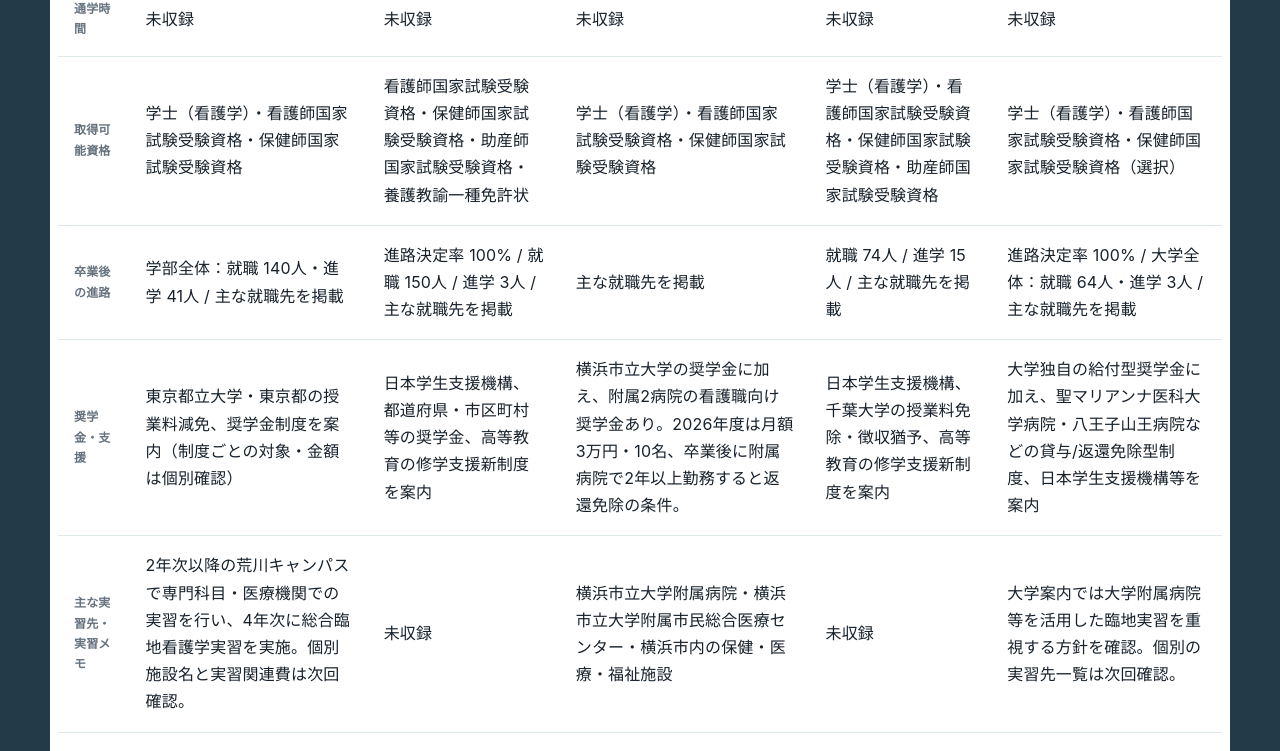
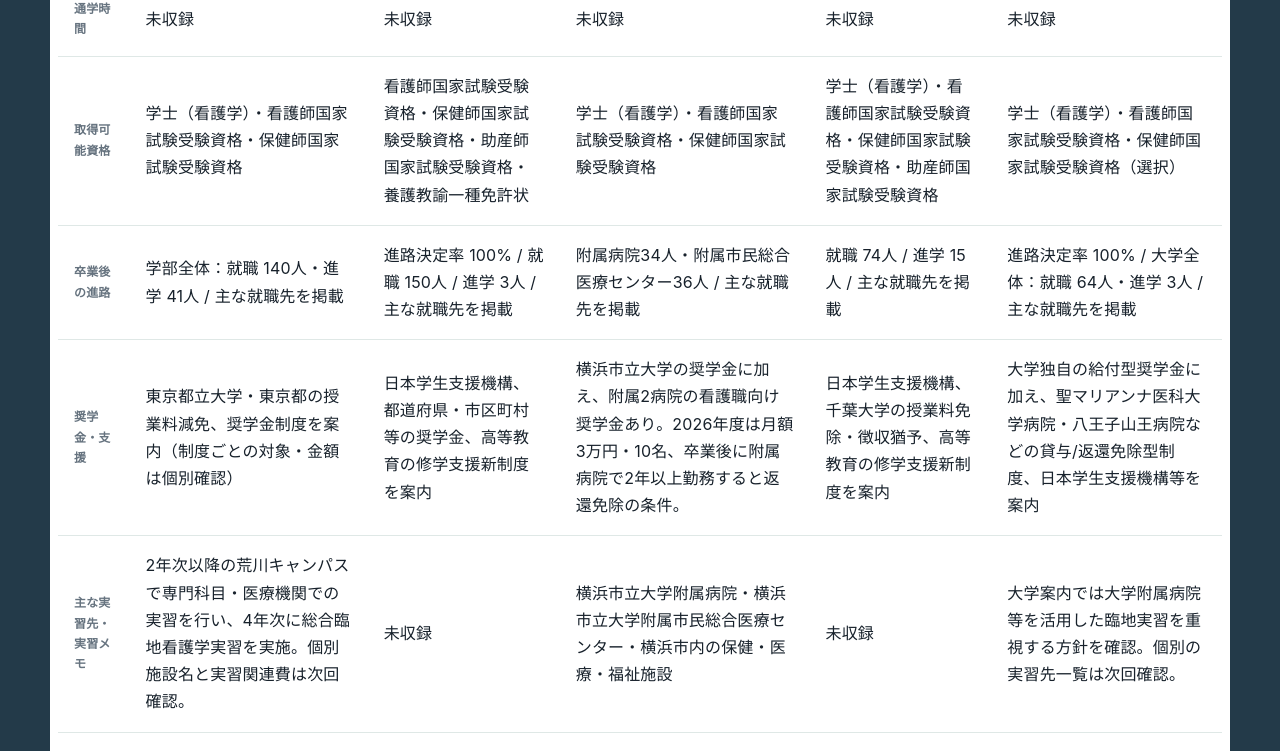
Before and after one commit to toneai0717-bit/kangoshi-shingaku-navi, a Next.js app: page / in a window 1280 px wide. Shown: the part 3269-4020 px from the top of the page. Built offline with nearby package versions, Linux system fonts and the light colour scheme.

Commit message:
Add admission and career breakdown details

```diff
--- a/app/data/schools.ts
+++ b/app/data/schools.ts
@@ -16,6 +16,10 @@ type RawSchool = {
     admissionCapacity?: number;
     qualifications?: string[];
   };
+  admissions?: Array<{
+    academicYear: number;
+    recruitment?: Record<string, number | string | null>;
+  }>;
   fees: Array<{
     academicYear: number;
     entranceExamFee?: number | Record<string, number>;
@@ -40,6 +44,7 @@ type RawSchool = {
     scope?: string;
     facultyWide?: { employed?: number; advancing?: number; careerDecisionRate?: number };
     universityWide?: { employed?: number; advancing?: number };
+    destinationsWithPublishedCounts?: Array<{ destination: string; count: number }>;
     mainDestinations?: string[];
   };
   financialAid?: { summary?: string };
@@ -74,6 +79,7 @@ export type School = {
   missingFields: string[];
   entranceExamFeeLabel: string;
   materialsCostLabel: string;
+  admissionSummary: string;
   careerSummary: string;
   scholarshipSummary: string;
   practiceSummary: string;
@@ -104,8 +110,28 @@ const formatCareerSummary = (career: RawSchool['career']) => {
   if (career.advancing !== undefined) parts.push(`進学 ${career.advancing}人`);
   if (career.facultyWide) parts.push(`学部全体：就職 ${career.facultyWide.employed ?? '—'}人・進学 ${career.facultyWide.advancing ?? '—'}人`);
   if (career.universityWide) parts.push(`大学全体：就職 ${career.universityWide.employed ?? '—'}人・進学 ${career.universityWide.advancing ?? '—'}人`);
+  if (career.destinationsWithPublishedCounts?.length) {
+    parts.push(career.destinationsWithPublishedCounts.map((item) => `${item.destination.replace('横浜市立大学', '')}${item.count}人`).join('・'));
+  }
   if (career.mainDestinations?.length) parts.push('主な就職先を掲載');
   return parts.join(' / ') || '主な就職先を掲載';
+};
+
+const formatAdmissionSummary = (admissions: RawSchool['admissions']) => {
+  const recruitment = admissions?.find((item) => item.academicYear === 2027)?.recruitment;
+  if (!recruitment) return '未収録';
+  const labels: Record<string, string> = {
+    comprehensive: '総合型',
+    schoolRecommendation: '学校推薦',
+    general: '一般',
+    commonTestUse: '共テ利用',
+    socialAdult: '社会人',
+    overseasReturnee: '海外帰国生',
+  };
+  return Object.entries(recruitment)
+    .filter(([, value]) => value !== null)
+    .map(([key, value]) => `${labels[key] ?? key}${typeof value === 'number' ? `${value}名` : value}`)
+    .join('・');
 };
 
 const formatEntranceExamFee = (fee: RawSchool['fees'][number]['entranceExamFee']) => {
@@ -165,6 +191,7 @@ const buildSchool = (raw: RawSchool): School => {
     missingFields: raw.dataQuality.missingFields,
     entranceExamFeeLabel: formatEntranceExamFee(fee?.entranceExamFee),
     materialsCostLabel: formatMaterialsCost(fee),
+    admissionSummary: formatAdmissionSummary(raw.admissions),
     careerSummary: formatCareerSummary(raw.career),
     scholarshipSummary: raw.financialAid?.summary ?? '未収録',
     practiceSummary: raw.practice?.sites?.join('・') ?? raw.practice?.notes ?? '未収録',
--- a/app/page.tsx
+++ b/app/page.tsx
@@ -83,6 +83,7 @@ export default function Home() {
 
         <section><div className="wrap"><div className="section-head"><div className="eyebrow">情報掲載方針</div><h2>判断に必要な情報を、分かりやすく。</h2><p>特定の学校を一律に評価するのではなく、進路を検討するための客観的な情報を整理して提供します。</p></div><div className="principles"><div className="principle"><div className="icon">✓</div><h3>広告と順位を分離</h3><p>学校からの広告掲載があっても、検索順位や比較評価には反映しません。</p></div><div className="principle"><div className="icon">↻</div><h3>年度と更新日を表示</h3><p>すべての主要数値に対象年度、取得日、データの定義を記載します。</p></div><div className="principle"><div className="icon">i</div><h3>欠けている情報も示す</h3><p>推定値や未確認情報を、確定データのように見せない設計を徹底します。</p></div></div></div></section>
         <section id="data-details"><div className="wrap"><div className="section-head"><div className="eyebrow">費用の内訳</div><h2>初期費用と教材・実習費も確認</h2><p>4年間の既知費用とは別に、出願時の検定料や、学校が公開している教材・実習関連費を表示しています。</p></div><div className="compare-wrap"><table className="compare-table"><thead><tr><th>費用項目</th>{schools.map((school) => <th key={school.id}>{school.name}</th>)}</tr></thead><tbody><tr><td>入試検定料</td>{schools.map((school) => <td key={school.id}>{school.entranceExamFeeLabel}</td>)}</tr><tr><td>教材・実習費</td>{schools.map((school) => <td key={school.id}>{school.materialsCostLabel}</td>)}</tr></tbody></table></div></div></section>
+        <section id="admissions-details"><div className="wrap"><div className="section-head"><div className="eyebrow">入試情報</div><h2>募集枠の違いも確認</h2><p>2027年度の公式募集人員を、学校ごとの選抜区分で整理しています。若干名は公式表記のままです。</p></div><div className="compare-wrap"><table className="compare-table"><thead><tr><th>2027年度募集枠</th>{schools.map((school) => <th key={school.id}>{school.name}</th>)}</tr></thead><tbody><tr><td>選抜区分別</td>{schools.map((school) => <td key={school.id}>{school.admissionSummary}</td>)}</tr></tbody></table></div></div></section>
       </main>
 
       <footer><div className="wrap"><div className="footer-grid"><div><div className="brand footer-brand"><span className="logo">看</span>看護進学ナビ</div><p>数字と根拠から、納得できる進路選びを支える比較サービス。</p></div><div><b>このサイトについて</b><p>{datasetMeta.schoolCount}校の公式情報を初回接続しています。未収録項目は確定情報のように表示せず、順次追加します。</p></div></div><div className="disclaimer">© 2026 看護進学ナビ。初回データ最終確認：{datasetMeta.collectedAt.replaceAll('-', '.')}。</div></div></footer>
--- a/data/research/kanto-nursing-5-2026-08-26.json
+++ b/data/research/kanto-nursing-5-2026-08-26.json
@@ -289,6 +289,10 @@
         "latestAcademicYear": 2026,
         "scope": "看護学科の主な就職先",
         "graduates": 106,
+        "destinationsWithPublishedCounts": [
+          { "destination": "横浜市立大学附属病院", "count": 34 },
+          { "destination": "横浜市立大学附属市民総合医療センター", "count": 36 }
+        ],
         "mainDestinations": ["横浜市立大学附属病院", "横浜市立大学附属市民総合医療センター", "神奈川県立こども医療センター", "済生会横浜市南部病院", "聖マリアンナ医科大学横浜市西部病院", "国立国際医療研究センター", "日本赤十字社医療センター", "国立成育医療研究センター", "東京大学医学部附属病院"],
         "notes": "公式の就職先一覧から主な就職先を構造化。就職率・進路決定率の学科単独数値は別途確認する。",
         "sourceIds": ["ycu-career-2026"]
@@ -428,8 +432,8 @@
         {
           "academicYear": 2027,
           "admissionCapacity": 80,
-          "recruitment": { "comprehensive": 20, "schoolRecommendation": null, "general": null, "commonTestUse": null },
-          "notes": "公式入試日程ページでは総合型20名を確認。その他の区分は募集要項の全表を次回構造化する。",
+          "recruitment": { "comprehensive": 20, "schoolRecommendation": 40, "general": 20, "commonTestUse": "若干名", "socialAdult": "若干名", "overseasReturnee": "若干名" },
+          "notes": "公式入試日程ページの2027年度看護学部欄を構造化。募集人員80名に対し、若干名区分の位置づけ・重複関係は募集要項で最終確認する。",
           "sourceIds": ["junshin-admissions-2027"]
         }
       ],
@@ -475,7 +479,7 @@
       "dataQuality": {
         "status": "partial-but-publishable-for-research",
         "confidence": "high",
-        "missingFields": ["2026 national exam result", "detailed admission allocation", "textbookCost", "homeCommuteTime"]
+        "missingFields": ["2026 national exam result", "textbookCost", "homeCommuteTime"]
       },
       "sourceIds": ["junshin-program", "junshin-capacity", "junshin-admissions-2027", "junshin-fees", "junshin-national-exam", "junshin-career", "junshin-career-2026", "junshin-scholarships", "junshin-admission"]
     }
@@ -519,7 +523,7 @@
     { "id": "chiba-scholarships", "title": "千葉大学 2027大学案内 奨学金・授業料支援", "url": "https://www.n.chiba-u.jp/outline/pamphlet/undergraduate_2027/pageindices/index21.html", "sourceType": "official-pamphlet", "accessedAt": "2026-08-26", "verificationStatus": "verified" },
     { "id": "junshin-program", "title": "東京純心大学 看護学部看護学科", "url": "https://www.t-junshin.ac.jp/univ/dep07.html", "sourceType": "university-official", "accessedAt": "2026-08-26", "verificationStatus": "verified" },
     { "id": "junshin-capacity", "title": "東京純心大学 収容定員及び在籍数", "url": "https://www.t-junshin.ac.jp/univ/col/summary__trashed/fixed_number.html", "sourceType": "university-official", "publishedOrUpdated": "2026-05-01", "accessedAt": "2026-08-26", "verificationStatus": "verified" },
-    { "id": "junshin-admissions-2027", "title": "東京純心大学 選抜試験情報・出願", "url": "https://www.t-junshin.ac.jp/univ/pro/schedule.html", "sourceType": "university-official", "accessedAt": "2026-08-26", "verificationStatus": "partially-structured" },
+    { "id": "junshin-admissions-2027", "title": "東京純心大学 選抜試験情報・出願", "url": "https://www.t-junshin.ac.jp/univ/pro/schedule.html", "sourceType": "university-official", "accessedAt": "2026-08-26", "verificationStatus": "verified" },
     { "id": "junshin-fees", "title": "東京純心大学 検定料・授業料", "url": "https://www.t-junshin.ac.jp/univ/pro/price.html", "sourceType": "university-official", "accessedAt": "2026-08-26", "verificationStatus": "verified" },
     { "id": "junshin-national-exam", "title": "東京純心大学 自己点検評価書・看護師国家試験データ", "url": "https://www.t-junshin.ac.jp/univ/wp-content/uploads/R6zikotenkenhyokasyo.pdf", "sourceType": "official-pdf", "accessedAt": "2026-08-26", "verificationStatus": "verified" },
     { "id": "junshin-career", "title": "東京純心大学 卒業後の進路・就職先", "url": "https://www.t-junshin.ac.jp/univ/col/h30_006.html", "sourceType": "university-official", "accessedAt": "2026-08-26", "verificationStatus": "verified" },
```
